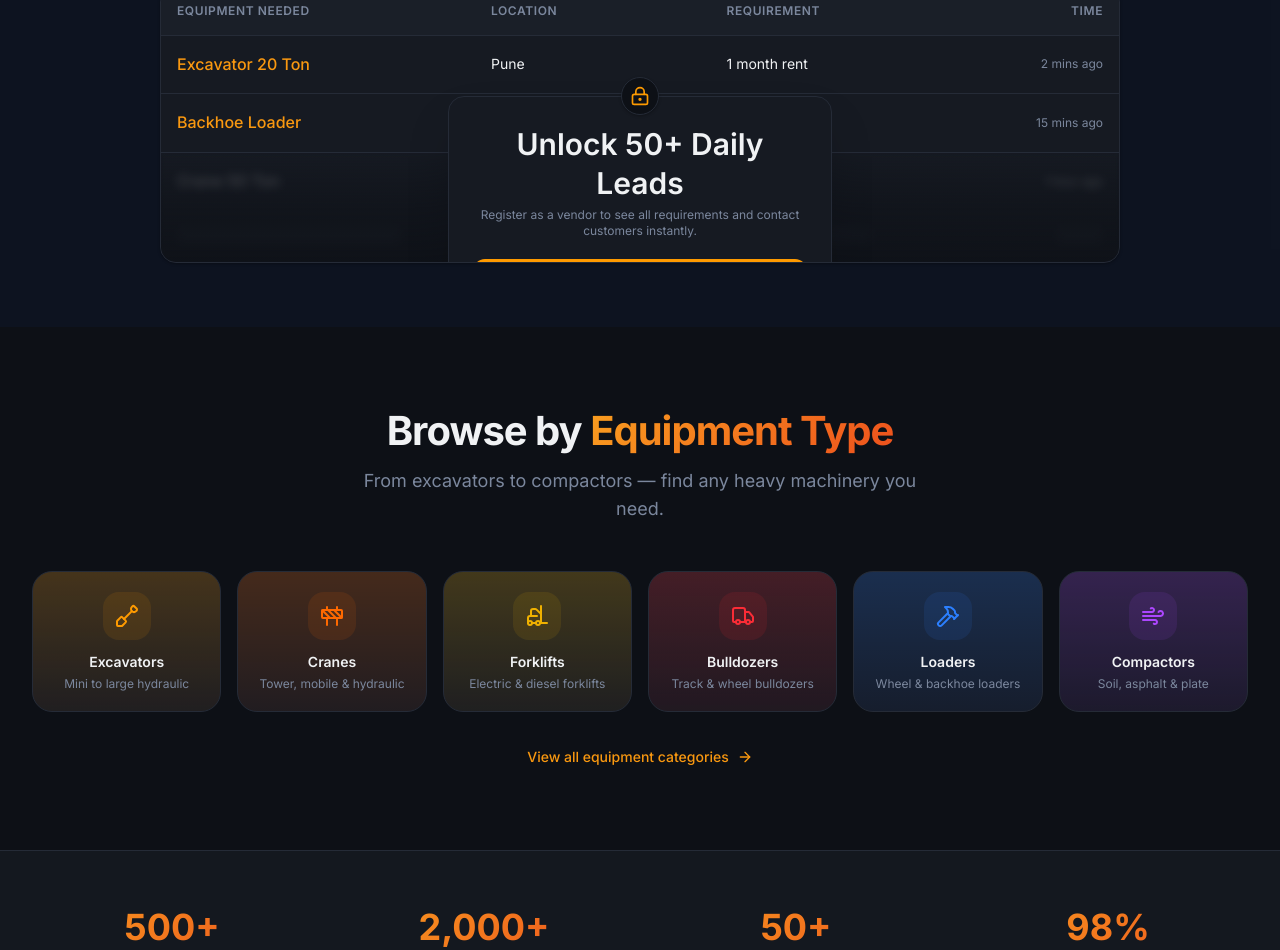
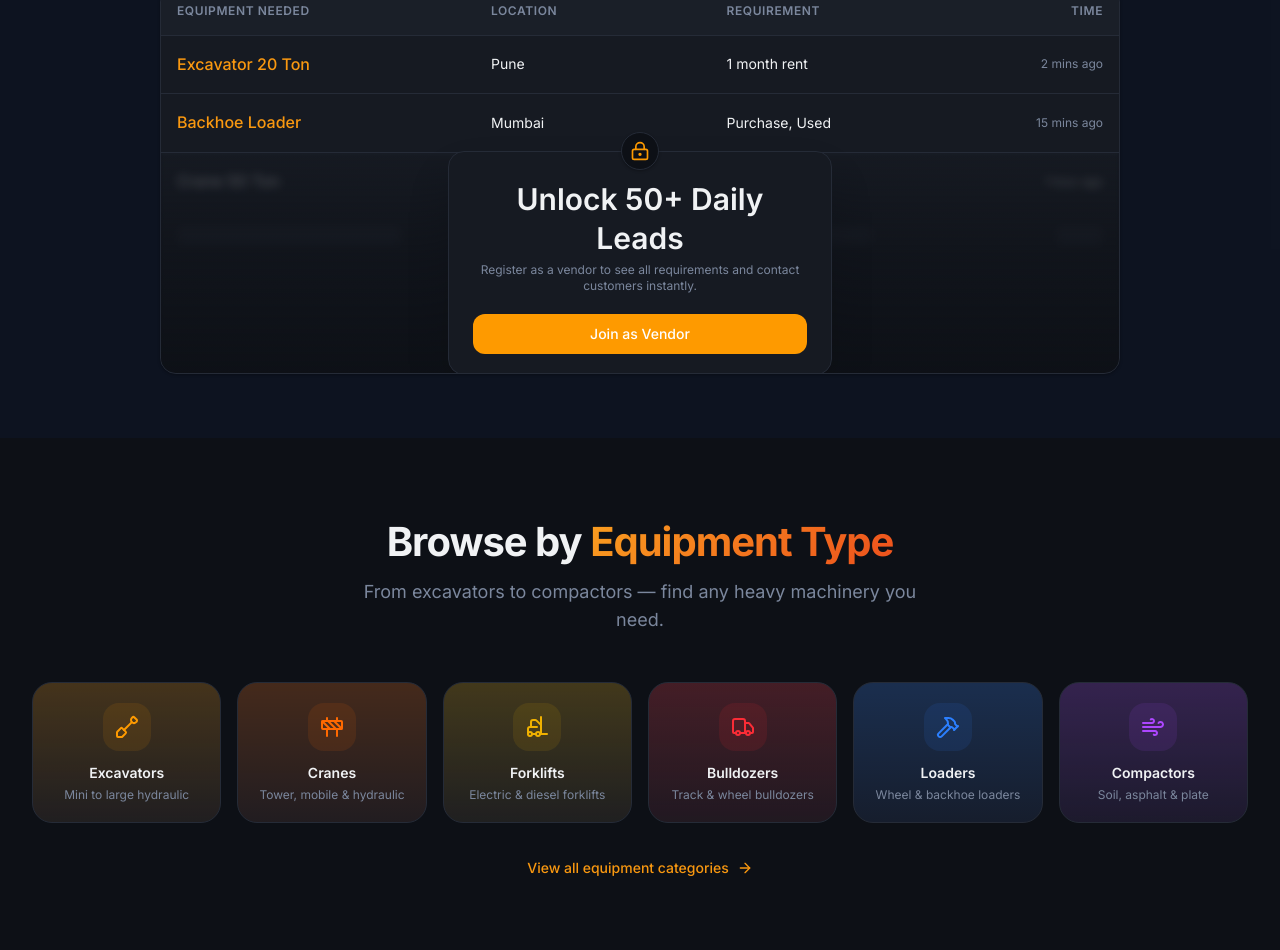
Before and after one commit to aaradhy25tiwari/aaradhy25tiwari.github.io, a Next.js app in the folder infraquip-frontend/: page / in a window 1280 px wide. Shown: the part 1022-1972 px from the top of the page. Built offline with nearby package versions, Linux system fonts and the light colour scheme; no server answers.

Commit message:
Updated Files

```diff
--- a/infraquip-frontend/components/home/LiveLeadsPreview.tsx
+++ b/infraquip-frontend/components/home/LiveLeadsPreview.tsx
@@ -64,8 +64,8 @@ export function LiveLeadsPreview() {
             ))}
 
             {/* Blurred Rows for Guests */}
-            <div className="relative">
-              <div className="absolute inset-0 bg-gradient-to-t from-background/80 via-background/50 to-transparent z-10 flex items-center justify-center backdrop-blur-[2px]">
+            <div className="relative min-h-[220px] flex flex-col justify-start">
+              <div className="absolute inset-0 bg-gradient-to-t from-background/95 via-background/60 to-transparent z-10 flex items-center justify-center backdrop-blur-[2px]">
                 <div className="bg-card border border-border px-6 py-5 rounded-xl shadow-2xl text-center max-w-sm mx-auto relative z-20">
                   <div className="absolute -top-5 left-1/2 -translate-x-1/2 bg-background border border-border rounded-full p-2 shadow-sm">
                     <LockKeyhole className="w-5 h-5 text-amber-500" />
```
